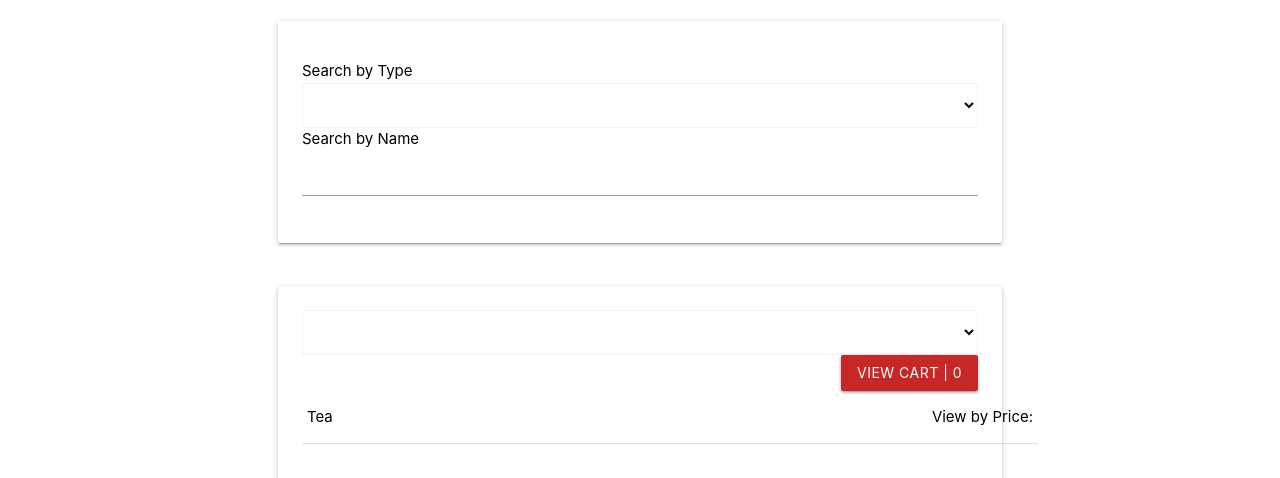
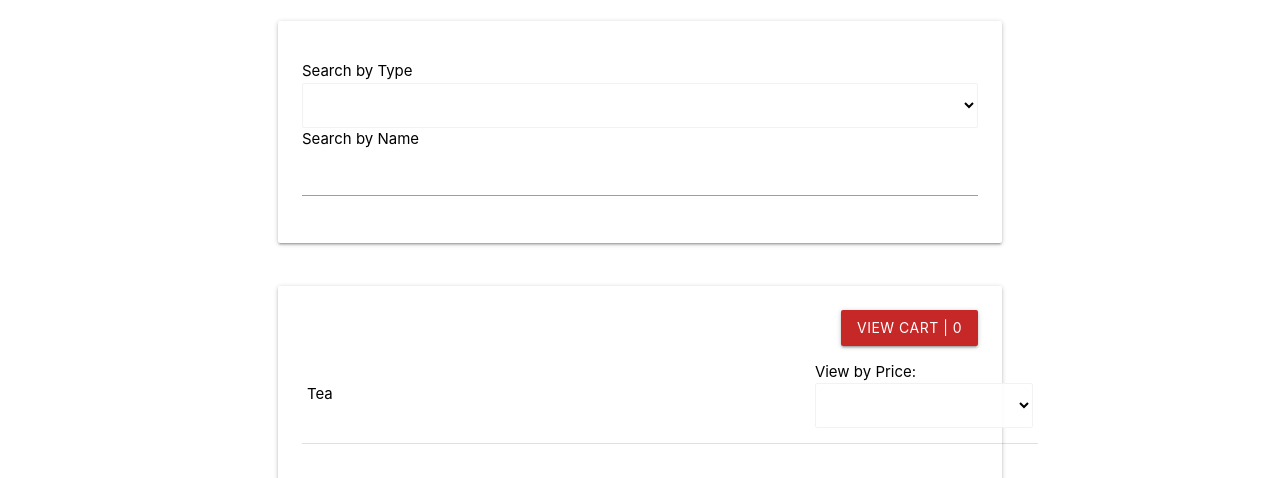
Before and after one commit to milesflo/tea-rex, a plain HTML site: page index.html in a window 1280 px wide. Shown: the part 73-551 px from the top of the page. Drawn offline with nearby package versions, Linux system fonts and the light colour scheme; some packages are replaced by stand-ins of ours.

Commit message:
Moved View by Price

```diff
--- a/partials/catalogue.html
+++ b/partials/catalogue.html
@@ -24,21 +24,16 @@
 		<div class="col s10 offset-s1">
       <div class="card white">
       	<div class="card-content black-text">
-      	<select class="left" ng-model="priceOrder" ng-init="price">
-      		<option value="price">Low to High</option>
-      		<option value="-price">High to Low</option>
-      	</select>
       	<a ng-href="/#/cart"><button class="red darken-3 btn waves-effect waves-light right" ng-click="toCartView()"> View Cart | {{noice.cart.length}}</button></a>
 				<table class="bordered">
 					<thead>
 						<tr>
 							<td>Tea</td>
 							<td>
-								<span class="right">View by Price:
-									<select>
-										<option> Least to Greatest </option>
-										<option> Greatest to Least </option>
-									</select>
+								<span class="right">View by Price: <select class="left" ng-model="priceOrder" ng-init="price">
+							      		<option value="price">Low to High</option>
+							      		<option value="-price">High to Low</option>
+							      	</select>
 								</span>
 							</td>
 						</tr>
```
